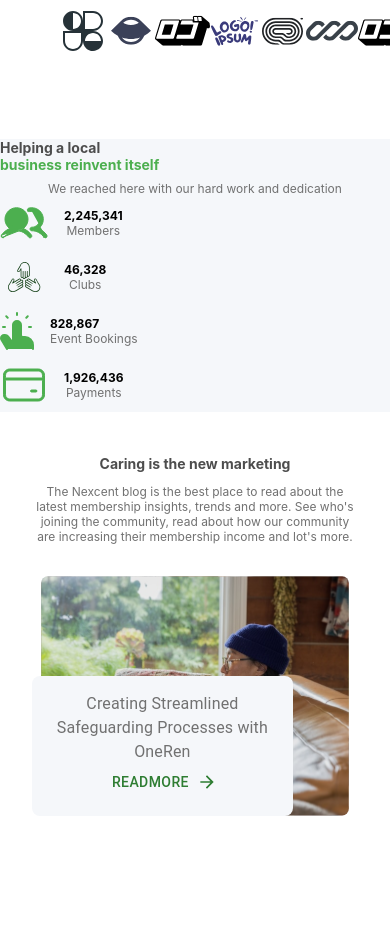
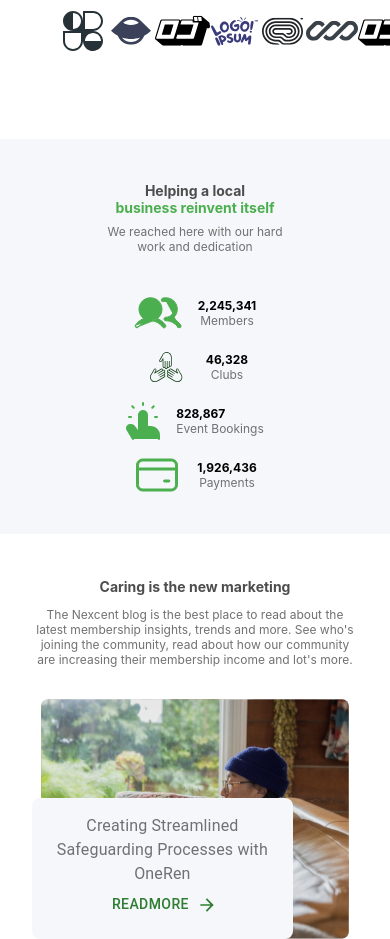
Before and after one commit to Shakiba-Alipour/React-Responsive-Project-Test, a React (Create React App) app in the folder react-test/: page / in a window 390 px wide. Shown: the part 1300-2239 px from the top of the page. Built offline with nearby package versions, Linux system fonts and the light colour scheme.

Commit message:
responsive info section

```diff
--- a/react-test/src/components/Info.css
+++ b/react-test/src/components/Info.css
@@ -74,3 +74,63 @@
     margin-right: 2em;
   }
 }
+
+@media screen and (min-width: 420px) {
+  #info-section {
+    display: flex;
+    flex-direction: column;
+    padding: 2em 6em;
+    justify-content: space-around;
+    align-items: center;
+  }
+
+  #text {
+    text-align: center;
+  }
+
+  #table {
+    display: flex;
+    flex-direction: column;
+    margin-top: 2em;
+  }
+
+  .row {
+    display: flex;
+    flex-direction: row;
+  }
+
+  .cell {
+    margin-right: 2em;
+  }
+}
+
+@media screen and (max-width: 419px) {
+  #info-section {
+    display: flex;
+    flex-direction: column;
+    padding: 2em 6em;
+    justify-content: space-around;
+    align-items: center;
+  }
+
+  #text {
+    text-align: center;
+  }
+
+  #table {
+    display: flex;
+    flex-direction: column;
+    margin-top: 2em;
+  }
+
+  .row {
+    display: flex;
+    flex-direction: column;
+    align-items: center;
+  }
+
+  .cell {
+    display: flex;
+    align-items: center;
+  }
+}
```
